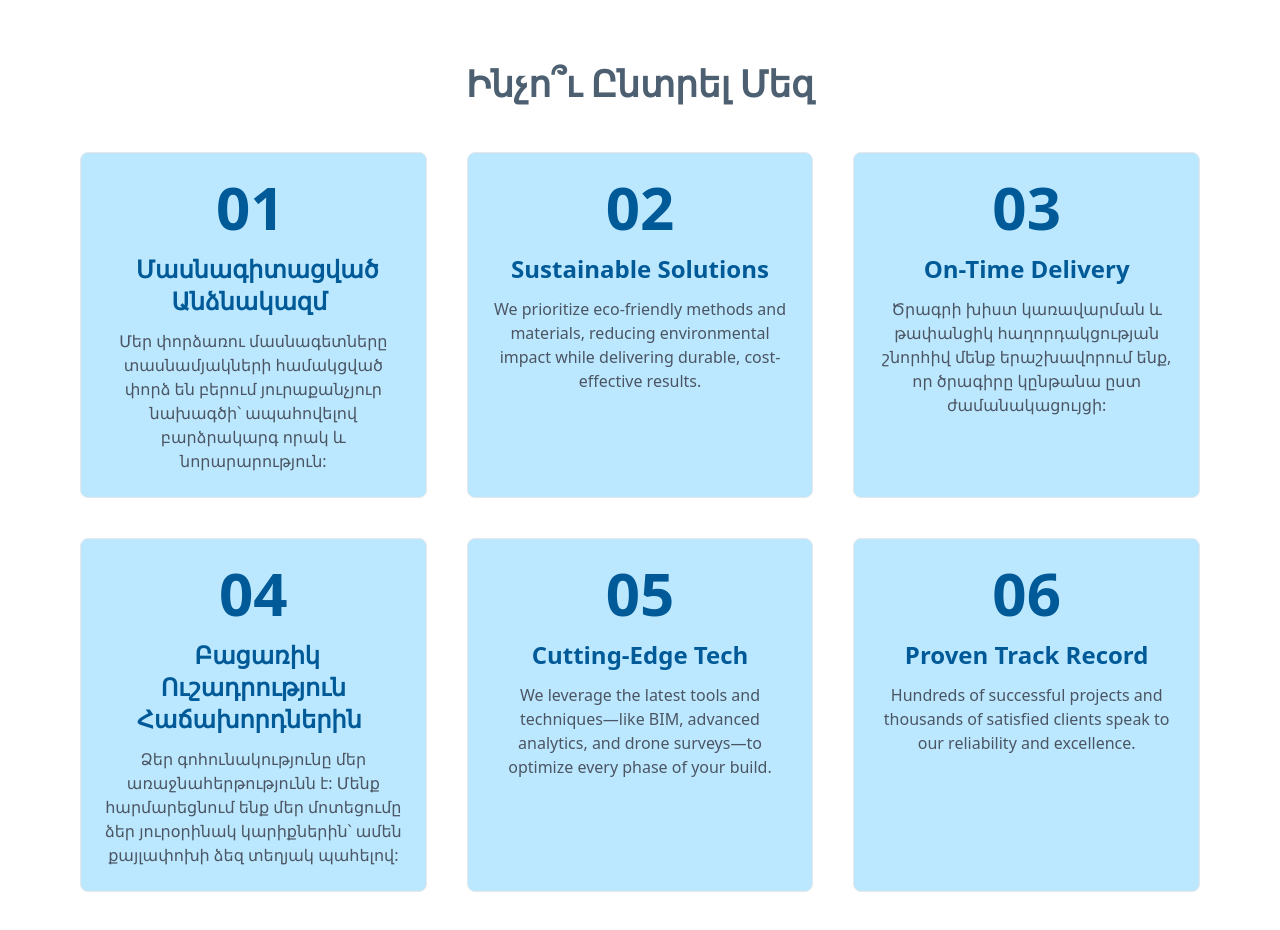
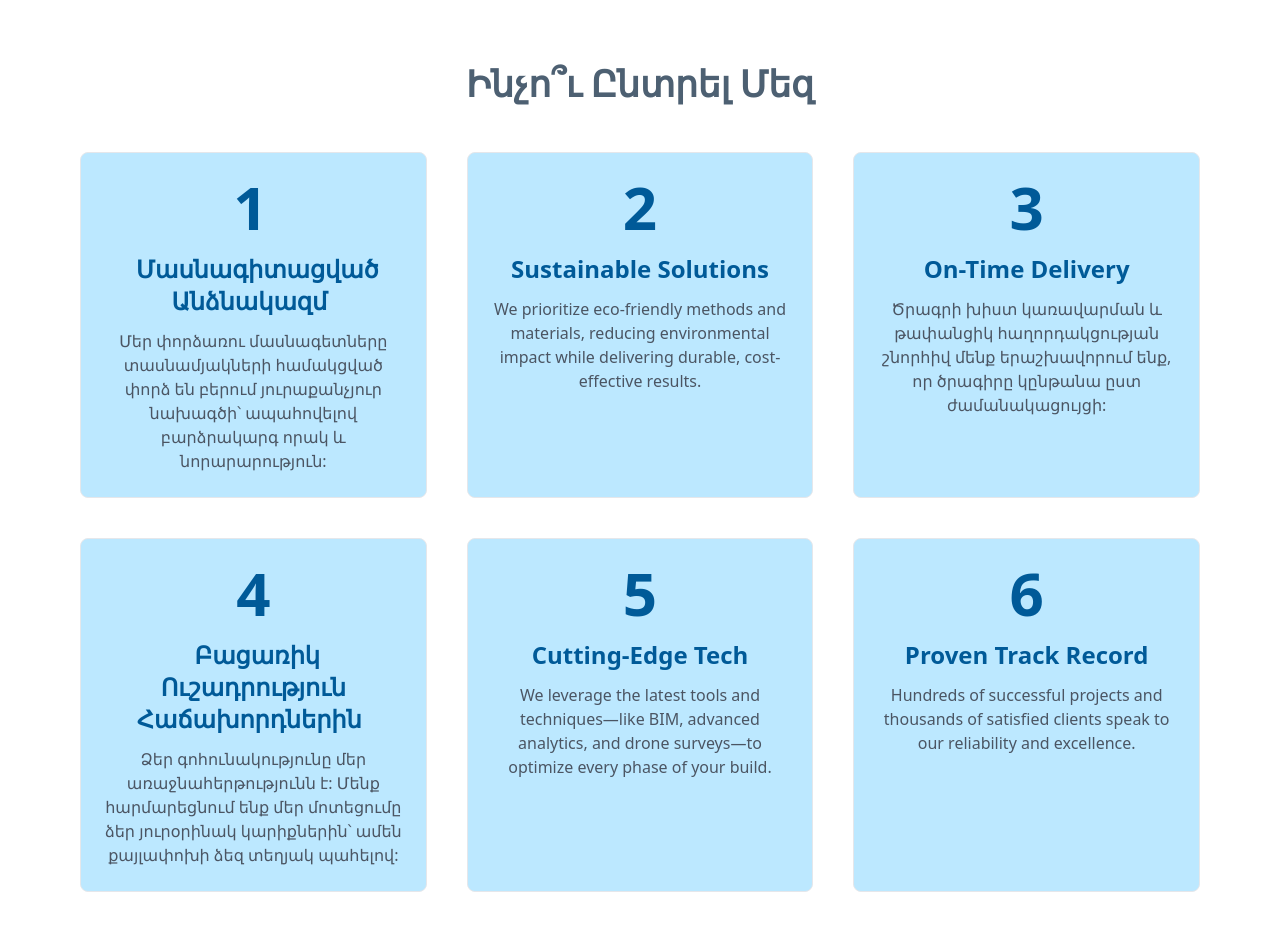
Before and after one commit to GarantCapitalStroy/garantcapitalstroy.github.io, a plain HTML site: page index.html in a window 1280 px wide. Shown: the part 1180-2110 px from the top of the page. Drawn offline with nearby package versions, Linux system fonts and the light colour scheme.

Commit message:
minor improvement

```diff
--- a/index.html
+++ b/index.html
@@ -200,7 +200,7 @@
 
         <!-- Feature 01 -->
         <div class="why-us-feature relative p-6 border border-gray-200 rounded-lg hover:shadow-xl">
-          <div class="text-6xl font-extrabold text-[var(--primary)] mb-4"><span style="padding: 2% 10% 2% 8%;" class="hover-par-highlight">01</span></div>
+          <div class="text-6xl font-extrabold text-[var(--primary)] mb-4"><span style="padding: 2% 10% 2% 8%;" class="hover-par-highlight">1</span></div>
           <!-- Skewed Title Bar -->
           <h3 style="color: var(--primary)" class="inline-block text-2xl font-bold mb-3 relative">
             <span class="relative px-2">Մասնագիտացված Անձնակազմ</span>
@@ -210,7 +210,7 @@
 
         <!-- Feature 02 -->
         <div class="why-us-feature relative p-6 border border-gray-200 rounded-lg hover:shadow-xl">
-          <div class="text-6xl font-extrabold text-[var(--primary)] mb-4"><span style="padding: 10%;" class="hover-par-highlight">02</span></div>
+          <div class="text-6xl font-extrabold text-[var(--primary)] mb-4"><span style="padding: 10%;" class="hover-par-highlight">2</span></div>
           <h3 style="color: var(--primary)" class="inline-block text-2xl font-bold mb-3 relative">
             <span class="relative px-2">Sustainable Solutions</span>
           </h3>
@@ -219,7 +219,7 @@
 
         <!-- Feature 03 -->
         <div class="why-us-feature relative p-6 border border-gray-200 rounded-lg hover:shadow-xl">
-          <div class="text-6xl font-extrabold text-[var(--primary)] mb-4"><span style="padding: 10%;" class="hover-par-highlight">03</span></div>
+          <div class="text-6xl font-extrabold text-[var(--primary)] mb-4"><span style="padding: 10%;" class="hover-par-highlight">3</span></div>
           <h3 style="color: var(--primary)" class="inline-block text-2xl font-bold mb-3 relative">
             <span class="relative px-2">On-Time Delivery</span>
           </h3>
@@ -228,7 +228,7 @@
 
         <!-- Feature 04 -->
         <div class="why-us-feature relative p-6 border border-gray-200 rounded-lg hover:shadow-xl">
-          <div class="text-6xl font-extrabold text-[var(--primary)] mb-4"><span style="padding: 10%;" class="hover-par-highlight">04</span></div>
+          <div class="text-6xl font-extrabold text-[var(--primary)] mb-4"><span style="padding: 10%;" class="hover-par-highlight">4</span></div>
           <h3 style="color: var(--primary)" class="inline-block text-2xl font-bold mb-3 relative">
             <span class="relative px-2">Բացառիկ Ուշադրություն Հաճախորդներին</span>
           </h3>
@@ -237,7 +237,7 @@
 
         <!-- Feature 05 -->
         <div class="why-us-feature relative p-6 border border-gray-200 rounded-lg hover:shadow-xl">
-          <div class="text-6xl font-extrabold text-[var(--primary)] mb-4"><span style="padding: 10%;" class="hover-par-highlight">05</span></div>
+          <div class="text-6xl font-extrabold text-[var(--primary)] mb-4"><span style="padding: 10%;" class="hover-par-highlight">5</span></div>
           <h3 style="color: var(--primary)" class="inline-block text-2xl font-bold mb-3 relative">
             <span class="absolute inset-0 bg-accent transform -skew-x-12 -z-10"></span>
             <span class="relative px-2">Cutting-Edge Tech</span>
@@ -247,7 +247,7 @@
 
         <!-- Feature 06 -->
         <div class="why-us-feature relative p-6 border border-gray-200 rounded-lg hover:shadow-xl">
-          <div class="text-6xl font-extrabold text-[var(--primary)] mb-4"><span style="padding: 10%;" class="hover-par-highlight">06</span></div>
+          <div class="text-6xl font-extrabold text-[var(--primary)] mb-4"><span style="padding: 10%;" class="hover-par-highlight">6</span></div>
           <h3 style="color: var(--primary)" class="inline-block text-2xl font-bold mb-3 relative">
             <span class="absolute inset-0 bg-accent transform -skew-x-12 -z-10"></span>
             <span class="relative px-2">Proven Track Record</span>
```
